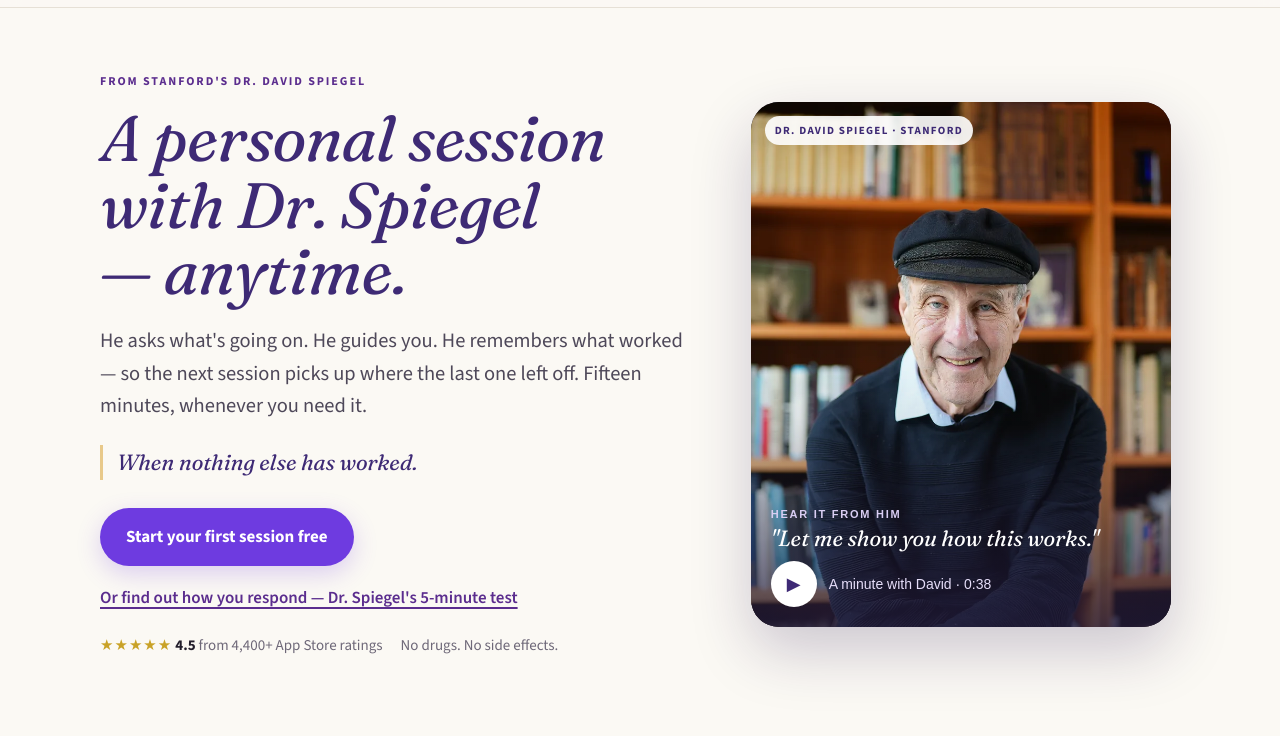
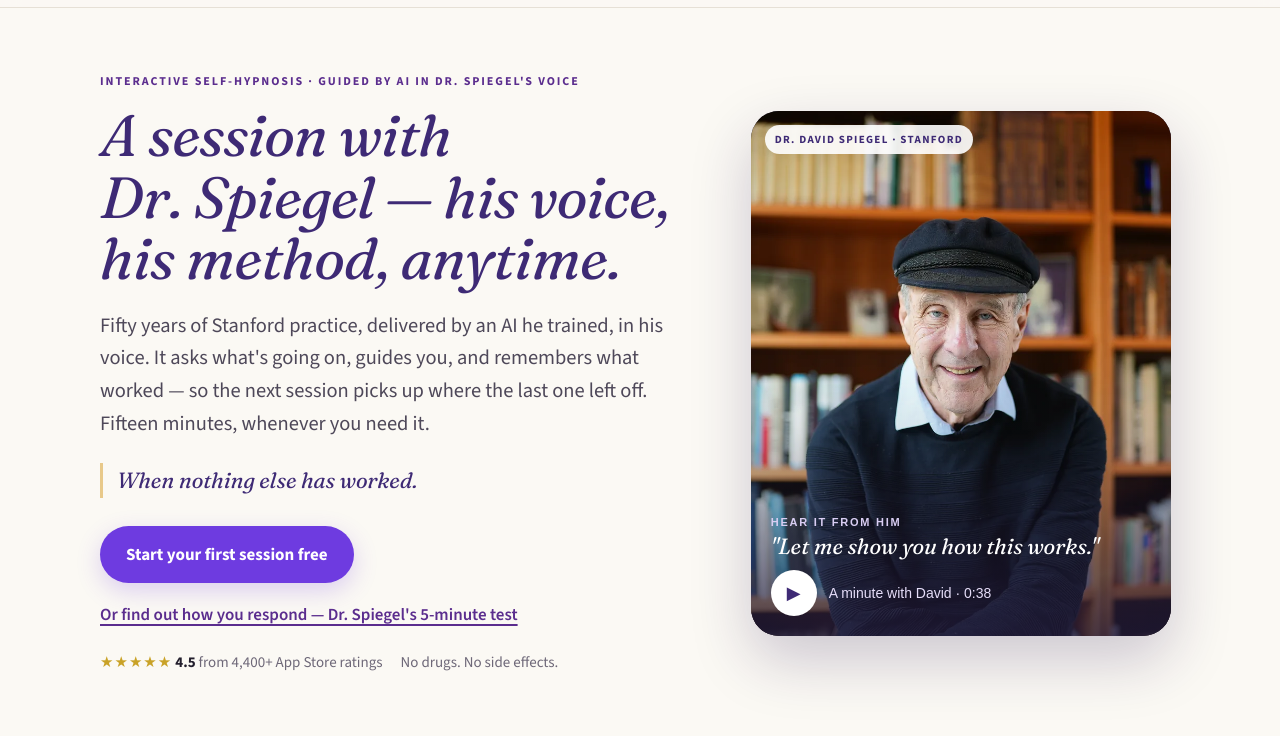
Before and after one commit to puchanix/reveri, a plain HTML site: page index.html in a window 1280 px wide. Shown: the part 59-795 px from the top of the page. Drawn offline with nearby package versions, Linux system fonts and the light colour scheme.

Commit message:
Add files via upload

```diff
--- a/index.html
+++ b/index.html
@@ -3,12 +3,12 @@
 <head>
 <meta charset="utf-8">
 <meta name="viewport" content="width=device-width, initial-scale=1">
-<title>Reveri — A personal session with Dr. Spiegel, anytime</title>
-<meta name="description" content="Interactive self-hypnosis sessions guided by Stanford's Dr. David Spiegel. He asks what's going on, guides you, and remembers what worked. Relief from pain, stress and sleeplessness in about fifteen minutes. Try your first session free.">
+<title>Reveri — A session with Dr. Spiegel: his voice, his method, anytime</title>
+<meta name="description" content="Interactive self-hypnosis, guided by AI in Stanford Dr. David Spiegel's voice and built on his method. It asks what's going on, guides you, and remembers what worked. Relief from pain, stress and sleeplessness in about fifteen minutes. First session free.">
 <link rel="canonical" href="https://www.reveri.com/">
 <meta property="og:type" content="website">
-<meta property="og:title" content="Reveri — A personal session with Dr. Spiegel, anytime">
-<meta property="og:description" content="He asks what's going on. He guides you. He remembers what worked. Relief from pain, stress and sleeplessness — guided by Stanford's Dr. David Spiegel.">
+<meta property="og:title" content="Reveri — A session with Dr. Spiegel: his voice, his method, anytime">
+<meta property="og:description" content="Interactive self-hypnosis guided by AI in Dr. David Spiegel's voice. It asks what's going on, guides you, and remembers what worked. Relief from pain, stress and sleeplessness.">
 <meta property="og:url" content="https://www.reveri.com/">
 <meta property="og:image" content="https://www.reveri.com/assets/david-og.jpg">
 <meta name="twitter:card" content="summary_large_image">
@@ -23,6 +23,7 @@
  {"@type":"Organization","name":"Reveri","url":"https://www.reveri.com/","logo":"https://www.reveri.com/assets/reveri-wordmark.svg","founder":{"@type":"Person","name":"David Spiegel","jobTitle":"Professor, Stanford University"}},
  {"@type":"MobileApplication","name":"Reveri: Relief in Minutes","operatingSystem":"iOS, Android","applicationCategory":"HealthApplication","offers":{"@type":"Offer","price":"0","priceCurrency":"USD","description":"7-day free trial"},"aggregateRating":{"@type":"AggregateRating","ratingValue":"4.5","ratingCount":"4400"}},
  {"@type":"FAQPage","mainEntity":[
+  {"@type":"Question","name":"Is it really Dr. Spiegel?","acceptedAnswer":{"@type":"Answer","text":"Sessions are guided by an AI built on Dr. David Spiegel's method and speaking in his voice. He designed and trained it, but he is not present live and does not hear your sessions."}},
   {"@type":"Question","name":"Is Reveri a replacement for medical care?","acceptedAnswer":{"@type":"Answer","text":"No. Reveri is a wellness product that works alongside your care. Nothing in it is a reason to change or stop anything your doctor has prescribed."}},
   {"@type":"Question","name":"Does it work for everyone?","acceptedAnswer":{"@type":"Answer","text":"Hypnotic responsiveness varies from person to person. Your first session begins by finding out how you respond, and Dr. Spiegel tunes every session to it."}},
   {"@type":"Question","name":"Is Reveri crisis support?","acceptedAnswer":{"@type":"Answer","text":"No. If you are in crisis, contact your local emergency services or a crisis line."}}
@@ -46,7 +47,7 @@
 .wrap{max-width:var(--max);margin:0 auto;padding:0 20px}
 .eyebrow{font-size:12px;font-weight:700;letter-spacing:.16em;text-transform:uppercase;color:var(--purplemid)}
 h1,h2,h3,.display{font-family:var(--serif);font-style:italic;font-weight:400;color:var(--purple);text-wrap:balance;letter-spacing:-.01em}
-h1{font-size:clamp(38px,6vw,64px);line-height:1.04;margin:14px 0 20px}
+h1{font-size:clamp(36px,5.4vw,58px);line-height:1.06;margin:14px 0 20px;text-wrap:pretty}
 h2{font-size:clamp(30px,4.2vw,44px);line-height:1.1;margin:12px 0 16px}
 h3{font-size:22px;line-height:1.2;font-style:normal;font-family:var(--sans);font-weight:700;color:var(--ink)}
 p{margin-bottom:14px}
@@ -209,7 +210,7 @@
 .doctor .cred{color:#BFB2E4;font-size:15px}
 
 /* answers */
-.answers{display:grid;grid-template-columns:repeat(3,minmax(0,1fr));gap:22px;margin-top:26px}
+.answers{display:grid;grid-template-columns:repeat(2,minmax(0,1fr));gap:22px;margin-top:26px}
 
 /* final */
 .final{text-align:center;padding:96px 0}
@@ -271,9 +272,9 @@
 <section class="hero">
   <div class="wrap">
     <div>
-      <div class="eyebrow">From Stanford's Dr. David Spiegel</div>
-      <h1>A personal session with Dr.&nbsp;Spiegel — anytime.</h1>
-      <p class="lead">He asks what's going on. He guides you. He remembers what worked — so the next session picks up where the last one left off. Fifteen minutes, whenever you need it.</p>
+      <div class="eyebrow">Interactive self-hypnosis · guided by AI in Dr. Spiegel's voice</div>
+      <h1>A session with Dr.&nbsp;Spiegel — his voice, his method, anytime.</h1>
+      <p class="lead">Fifty years of Stanford practice, delivered by an AI he trained, in his voice. It asks what's going on, guides you, and remembers what worked — so the next session picks up where the last one left off. Fifteen minutes, whenever you need it.</p>
       <p class="pull">When nothing else has worked.</p>
       <div class="cta-row">
         <a class="btn" href="https://app.reveri.com/survey/onboarding?utm_source=website&utm_medium=hero" data-track="cta_hero">Start your first session free</a>
@@ -503,6 +504,7 @@
     <div class="eyebrow">Straight answers</div>
     <h2>What Reveri is, and what it isn't.</h2>
     <div class="answers">
+      <div class="card"><h3>It isn't Dr. Spiegel live</h3><p>Every session is guided by an AI built on Dr. Spiegel's method and speaking in his voice. He designed it, trained it and reviews how it works — but he isn't on the line, and he doesn't hear your sessions. What "remembers you" is the software, kept private to your account.</p></div>
       <div class="card"><h3>It works alongside your care, not instead of it</h3><p>Reveri is a wellness product. It is not a substitute for medical care, and nothing here is a reason to change or stop anything your doctor has prescribed.</p></div>
       <div class="card"><h3>It doesn't work identically for everyone</h3><p>How people respond to hypnosis genuinely varies. That's why your first session begins by finding out how <em>you</em> respond — and why every session after is tuned to it.</p></div>
       <div class="card"><h3>It isn't crisis support</h3><p>If you are in crisis or thinking about harming yourself, please contact your local emergency services or a crisis line. Reveri is not built for that moment, and we would rather say so plainly.</p></div>
```
